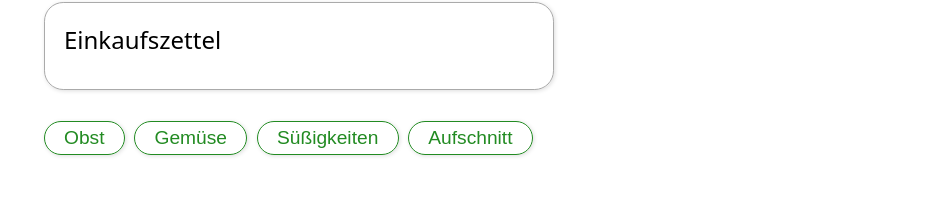
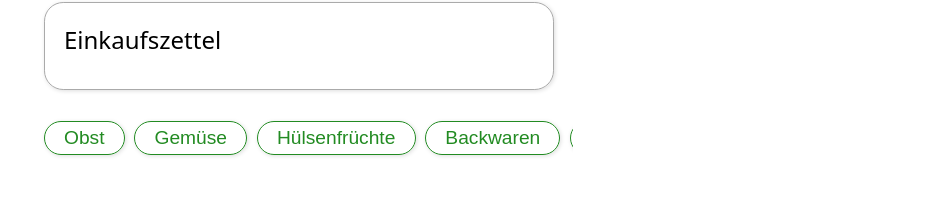
Before and after one commit to lennarthesse/shoppinglist, a SvelteKit app: page / in a window 1280 px wide. Shown: the part 94-305 px from the top of the page, without its empty margins (341-1280 px from the left). Built offline with nearby package versions, Linux system fonts and the light colour scheme.

Commit message:
Added more categories

```diff
--- a/src/routes/+page.svelte
+++ b/src/routes/+page.svelte
@@ -13,11 +13,51 @@
             active: false
         },
         {
+            name: "Hülsenfrüchte",
+            active: false
+        },
+        {
+            name: "Backwaren",
+            active: false
+        },
+        {
+            name: "Aufschnitt",
+            active: false
+        },
+        {
+            name: "Aufstrich",
+            active: false
+        },
+        {
+            name: "Vegetarisch / Vegan",
+            active: false
+        },
+        {
+            name: "Milchprodukte",
+            active: false
+        },
+        {
+            name: "Fisch & Fleisch",
+            active: false
+        },
+        {
+            name: "Gewürze",
+            active: false
+        },
+        {
+            name: "Trockenlebensmittel",
+            active: false
+        },
+        {
+            name: "Tiefkühlwaren",
+            active: false
+        },
+        {
             name: "Süßigkeiten",
             active: false
         },
         {
-            name: "Aufschnitt",
+            name: "Getränke",
             active: false
         }
     ]
@@ -183,6 +223,7 @@
             {category.name}
         </button>
     {/each}
+    <!--<button class="add category">+</button>-->
 </div>
 
 <section>
--- a/static/styles/styles.css
+++ b/static/styles/styles.css
@@ -156,6 +156,10 @@ button {
     color: var(--primary);
 }
 
+.category.add {
+    padding: 0.25rem 0.6rem;
+}
+
 .category.active {
     color: var(--light);
     background-color: var(--primary);
```
Also changed, not shown: 1 other file (tests, documents, lock files or other folders).
